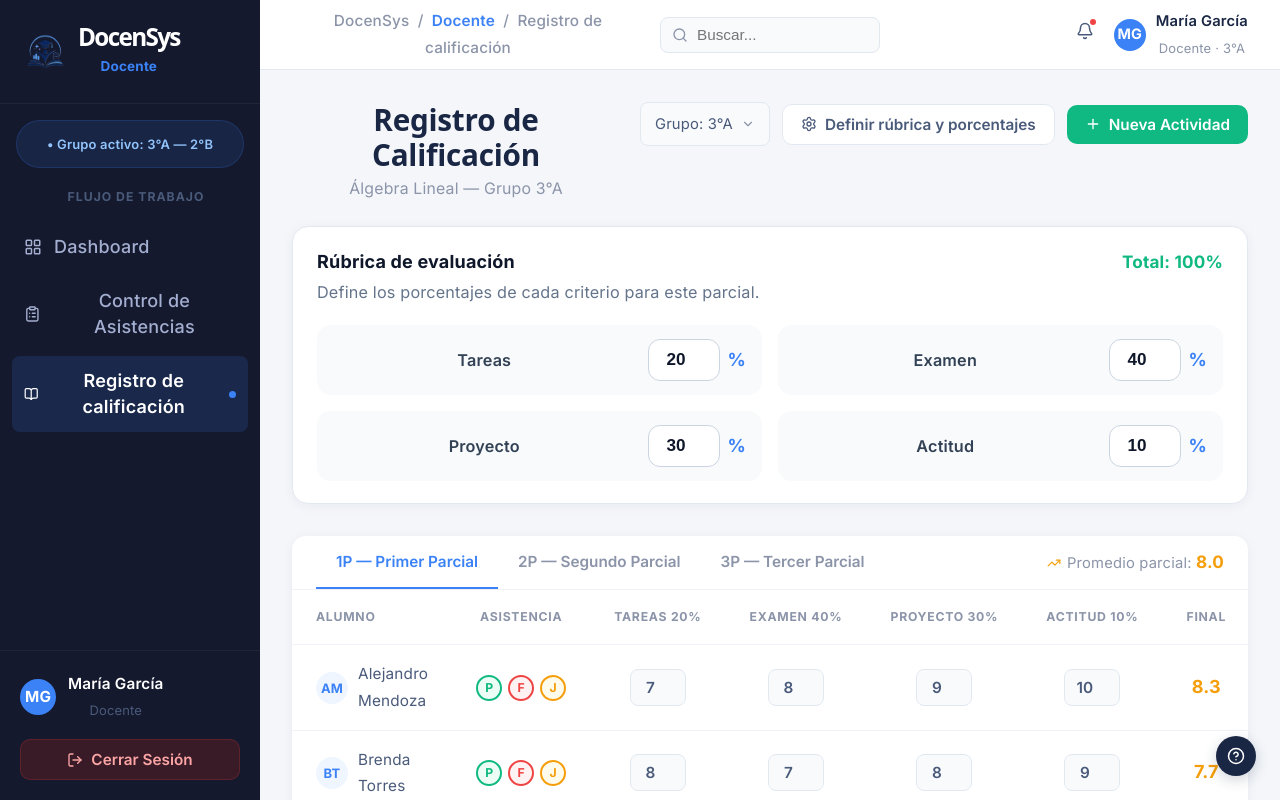
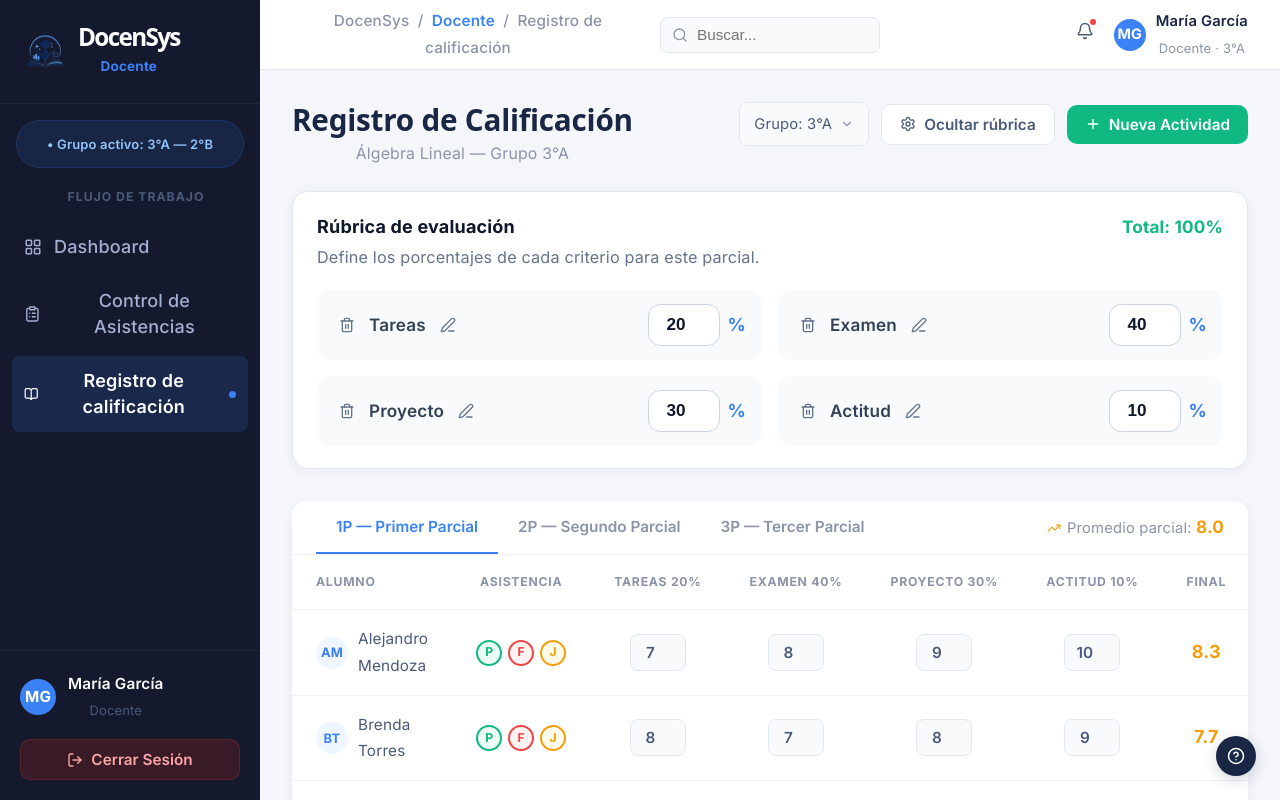
Before and after one commit to Digimeru/Proyecto-estadia, a React (Vite) app in the folder Frontend/SIGEA-PP/: page /docente/calificaciones in a window 1280 px wide. Built offline with nearby package versions, Linux system fonts and the light colour scheme.

Commit message:
Rúbrica funcional

```diff
--- a/Frontend/SIGEA-PP/src/pages/Docente/DashboardDocente.css
+++ b/Frontend/SIGEA-PP/src/pages/Docente/DashboardDocente.css
@@ -961,11 +961,59 @@
   border-radius: 14px;
 }
 
-.rubric-label {
+.rubric-label-row {
+  display: flex;
+  align-items: center;
+  gap: 8px;
   flex: 1;
+}
+
+.rubric-icon-btn {
+  border: none;
+  background: transparent;
+  color: #64748b;
+  padding: 6px;
+  border-radius: 8px;
+  cursor: pointer;
+  display: inline-flex;
+  align-items: center;
+  justify-content: center;
+  transition: background 0.2s, color 0.2s;
+}
+
+.rubric-icon-btn:hover {
+  background: rgba(59, 130, 246, 0.08);
+  color: #1d4ed8;
+}
+
+.rubric-label-text {
   color: #334155;
-  font-size: 0.9rem;
+  font-size: 0.95rem;
   font-weight: 600;
+}
+
+.rubric-label-edit-group {
+  display: flex;
+  align-items: center;
+  gap: 8px;
+  width: 100%;
+}
+
+.rubric-label-input {
+  flex: 1;
+  min-width: 0;
+  padding: 8px 12px;
+  border: 1px solid #cbd5e1;
+  border-radius: 12px;
+  font-size: 0.95rem;
+  color: #0f172a;
+  background: white;
+}
+
+.rubric-label-input:focus {
+  outline: none;
+  border-color: #3b82f6;
+  box-shadow: 0 0 0 4px rgba(59, 130, 246, 0.1);
 }
 
 .rubric-field {
--- a/Frontend/SIGEA-PP/src/pages/Docente/RegistroCalificaciones.tsx
+++ b/Frontend/SIGEA-PP/src/pages/Docente/RegistroCalificaciones.tsx
@@ -5,23 +5,22 @@ import {
   ChevronDown,
   TrendingUp,
   Save,
+  Trash2,
+  Edit3,
+  Check,
+  X,
 } from "lucide-react";
 import { alumnos, calificacionesIniciales, calcularFinal } from "./docenteData";
 
 type Parcial = "1P" | "2P" | "3P";
 
 type RubricaItem = {
-  id: "tareas" | "examen" | "proyecto" | "actitud";
+  id: string;
   label: string;
   value: number;
 };
 
-interface Calificacion {
-  tareas: number;
-  examen: number;
-  proyecto: number;
-  actitud: number;
-}
+type Calificacion = Record<string, number>;
 
 const parciales: { id: Parcial; label: string }[] = [
   { id: "1P", label: "1P — Primer Parcial" },
@@ -43,23 +42,15 @@ function RegistroCalificaciones() {
   );
   const [rubrica, setRubrica] = useState<RubricaItem[]>(rubricaInicial);
   const [showRubrica, setShowRubrica] = useState(true);
-
-  const porcentajeMap = useMemo(
-    () => ({
-      tareas: rubrica.find((item) => item.id === "tareas")?.value ?? 20,
-      examen: rubrica.find((item) => item.id === "examen")?.value ?? 40,
-      proyecto: rubrica.find((item) => item.id === "proyecto")?.value ?? 30,
-      actitud: rubrica.find((item) => item.id === "actitud")?.value ?? 10,
-    }),
-    [rubrica]
-  );
+  const [editingLabelId, setEditingLabelId] = useState<string | null>(null);
+  const [labelDraft, setLabelDraft] = useState("");
 
   const totalPorcentaje = useMemo(
     () => rubrica.reduce((acc, item) => acc + item.value, 0),
     [rubrica]
   );
 
-  const updatePorcentaje = (id: RubricaItem["id"], value: number) => {
+  const updatePorcentaje = (id: string, value: number) => {
     setRubrica((prev) => {
       const othersTotal = prev
         .filter((item) => item.id !== id)
@@ -72,22 +63,56 @@ function RegistroCalificaciones() {
     });
   };
 
-  const promedioParcial = useMemo(() => {
-    const finales = calificaciones.map((c) =>
-      calcularFinal(
-        c.tareas,
-        c.examen,
-        c.proyecto,
-        c.actitud,
-        porcentajeMap.tareas,
-        porcentajeMap.examen,
-        porcentajeMap.proyecto,
-        porcentajeMap.actitud
+  const addNewActivity = () => {
+    const nextId = `actividad-${Date.now()}`;
+    setRubrica((prev) => [
+      ...prev,
+      { id: nextId, label: "Nueva actividad", value: 0 },
+    ]);
+    setCalificaciones((prev) =>
+      prev.map((row) => ({ ...row, [nextId]: 0 }))
+    );
+  };
+
+  const removeRubricaItem = (id: string) => {
+    setRubrica((prev) => prev.filter((item) => item.id !== id));
+    setCalificaciones((prev) =>
+      prev.map((row) => {
+        const nextRow = { ...row };
+        delete nextRow[id];
+        return nextRow;
+      })
+    );
+    if (editingLabelId === id) {
+      setEditingLabelId(null);
+      setLabelDraft("");
+    }
+  };
+
+  const startEditingLabel = (id: string, label: string) => {
+    setEditingLabelId(id);
+    setLabelDraft(label);
+  };
+
+  const saveLabel = (id: string) => {
+    setRubrica((prev) =>
+      prev.map((item) =>
+        item.id === id ? { ...item, label: labelDraft || item.label } : item
       )
     );
+    setEditingLabelId(null);
+  };
+
+  const cancelLabelEdit = () => {
+    setEditingLabelId(null);
+    setLabelDraft("");
+  };
+
+  const promedioParcial = useMemo(() => {
+    const finales = calificaciones.map((c) => calcularFinal(c, rubrica));
     const suma = finales.reduce((acc, v) => acc + v, 0);
     return (suma / finales.length).toFixed(1);
-  }, [calificaciones, porcentajeMap]);
+  }, [calificaciones, rubrica]);
 
   const updateCalificacion = (
     index: number,
@@ -119,9 +144,13 @@ function RegistroCalificaciones() {
             onClick={() => setShowRubrica((prev) => !prev)}
           >
             <Settings size={16} />
-            Definir rúbrica y porcentajes
+            {showRubrica ? "Ocultar rúbrica" : "Definir rúbrica y porcentajes"}
           </button>
-          <button type="button" className="btn-primary">
+          <button
+            type="button"
+            className="btn-primary"
+            onClick={addNewActivity}
+          >
             <Plus size={16} />
             Nueva Actividad
           </button>
@@ -147,9 +176,58 @@ function RegistroCalificaciones() {
           <div className="rubric-grid">
             {rubrica.map((item) => (
               <div key={item.id} className="rubric-row">
-                <label htmlFor={`rubrica-${item.id}`} className="rubric-label">
-                  {item.label}
-                </label>
+                <div className="rubric-label-row">
+                  <button
+                    type="button"
+                    className="rubric-icon-btn"
+                    onClick={() => removeRubricaItem(item.id)}
+                    aria-label={`Eliminar ${item.label}`}
+                  >
+                    <Trash2 size={16} />
+                  </button>
+                  {editingLabelId === item.id ? (
+                    <div className="rubric-label-edit-group">
+                      <input
+                        type="text"
+                        className="rubric-label-input"
+                        value={labelDraft}
+                        onChange={(e) => setLabelDraft(e.target.value)}
+                        onKeyDown={(e) => {
+                          if (e.key === "Enter") saveLabel(item.id);
+                          if (e.key === "Escape") cancelLabelEdit();
+                        }}
+                      />
+                      <button
+                        type="button"
+                        className="rubric-icon-btn"
+                        onClick={() => saveLabel(item.id)}
+                        aria-label="Guardar nombre"
+                      >
+                        <Check size={16} />
+                      </button>
+                      <button
+                        type="button"
+                        className="rubric-icon-btn"
+                        onClick={cancelLabelEdit}
+                        aria-label="Cancelar edición"
+                      >
+                        <X size={16} />
+                      </button>
+                    </div>
+                  ) : (
+                    <>
+                      <span className="rubric-label-text">{item.label}</span>
+                      <button
+                        type="button"
+                        className="rubric-icon-btn"
+                        onClick={() => startEditingLabel(item.id, item.label)}
+                        aria-label={`Editar ${item.label}`}
+                      >
+                        <Edit3 size={16} />
+                      </button>
+                    </>
+                  )}
+                </div>
                 <div className="rubric-field">
                   <input
                     id={`rubrica-${item.id}`}
@@ -198,26 +276,18 @@ function RegistroCalificaciones() {
               <tr>
                 <th>Alumno</th>
                 <th>Asistencia</th>
-                <th>{rubrica[0].label} {porcentajeMap.tareas}%</th>
-                <th>{rubrica[1].label} {porcentajeMap.examen}%</th>
-                <th>{rubrica[2].label} {porcentajeMap.proyecto}%</th>
-                <th>{rubrica[3].label} {porcentajeMap.actitud}%</th>
+                {rubrica.map((item) => (
+                  <th key={item.id}>
+                    {item.label} {item.value}%
+                  </th>
+                ))}
                 <th>Final</th>
               </tr>
             </thead>
             <tbody>
               {alumnos.map((alumno, index) => {
                 const cal = calificaciones[index];
-                const final = calcularFinal(
-                  cal.tareas,
-                  cal.examen,
-                  cal.proyecto,
-                  cal.actitud,
-                  porcentajeMap.tareas,
-                  porcentajeMap.examen,
-                  porcentajeMap.proyecto,
-                  porcentajeMap.actitud
-                );
+                const final = calcularFinal(cal, rubrica);
 
                 return (
                   <tr key={alumno.id}>
@@ -234,54 +304,20 @@ function RegistroCalificaciones() {
                         <span className="attendance-mini attendance-mini--yellow">J</span>
                       </div>
                     </td>
-                    <td>
+                    {rubrica.map((item) => (
+                  <td key={item.id}>
                     <input
                       type="number"
                       className="grade-input"
                       min={0}
                       max={10}
-                        value={cal.tareas}
+                      value={cal[item.id] ?? 0}
                       onChange={(e) =>
-                          updateCalificacion(index, "tareas", Number(e.target.value))
+                        updateCalificacion(index, item.id, Number(e.target.value))
                       }
                     />
                   </td>
-                    <td>
-                      <input
-                        type="number"
-                        className="grade-input"
-                        min={0}
-                        max={10}
-                        value={cal.examen}
-                        onChange={(e) =>
-                          updateCalificacion(index, "examen", Number(e.target.value))
-                        }
-                      />
-                    </td>
-                    <td>
-                      <input
-                        type="number"
-                        className="grade-input"
-                        min={0}
-                        max={10}
-                        value={cal.proyecto}
-                        onChange={(e) =>
-                          updateCalificacion(index, "proyecto", Number(e.target.value))
-                        }
-                      />
-                    </td>
-                    <td>
-                      <input
-                        type="number"
-                        className="grade-input"
-                        min={0}
-                        max={10}
-                        value={cal.actitud}
-                        onChange={(e) =>
-                          updateCalificacion(index, "actitud", Number(e.target.value))
-                        }
-                      />
-                    </td>
+                ))}
                     <td>
                       <span className="grade-final">{final.toFixed(1)}</span>
                     </td>
--- a/Frontend/SIGEA-PP/src/pages/Docente/docenteData.ts
+++ b/Frontend/SIGEA-PP/src/pages/Docente/docenteData.ts
@@ -20,20 +20,15 @@ export const calificacionesIniciales = [
   { tareas: 8, examen: 8, proyecto: 7, actitud: 9 },
 ];
 
-export function calcularFinal(
-  tareas: number,
-  examen: number,
-  proyecto: number,
-  actitud: number,
-  tareasPct = 20,
-  examenPct = 40,
-  proyectoPct = 30,
-  actitudPct = 10
-) {
-  return (
-    tareas * (tareasPct / 100) +
-    examen * (examenPct / 100) +
-    proyecto * (proyectoPct / 100) +
-    actitud * (actitudPct / 100)
-  );
+type RubricaItem = {
+  id: string;
+  label: string;
+  value: number;
+};
+
+export function calcularFinal(calificacion: Record<string, number>, rubrica: RubricaItem[]) {
+  return rubrica.reduce((acc, item) => {
+    const score = calificacion[item.id] ?? 0;
+    return acc + score * (item.value / 100);
+  }, 0);
 }
```
Lines whose indentation alone changed are shown as unchanged.
